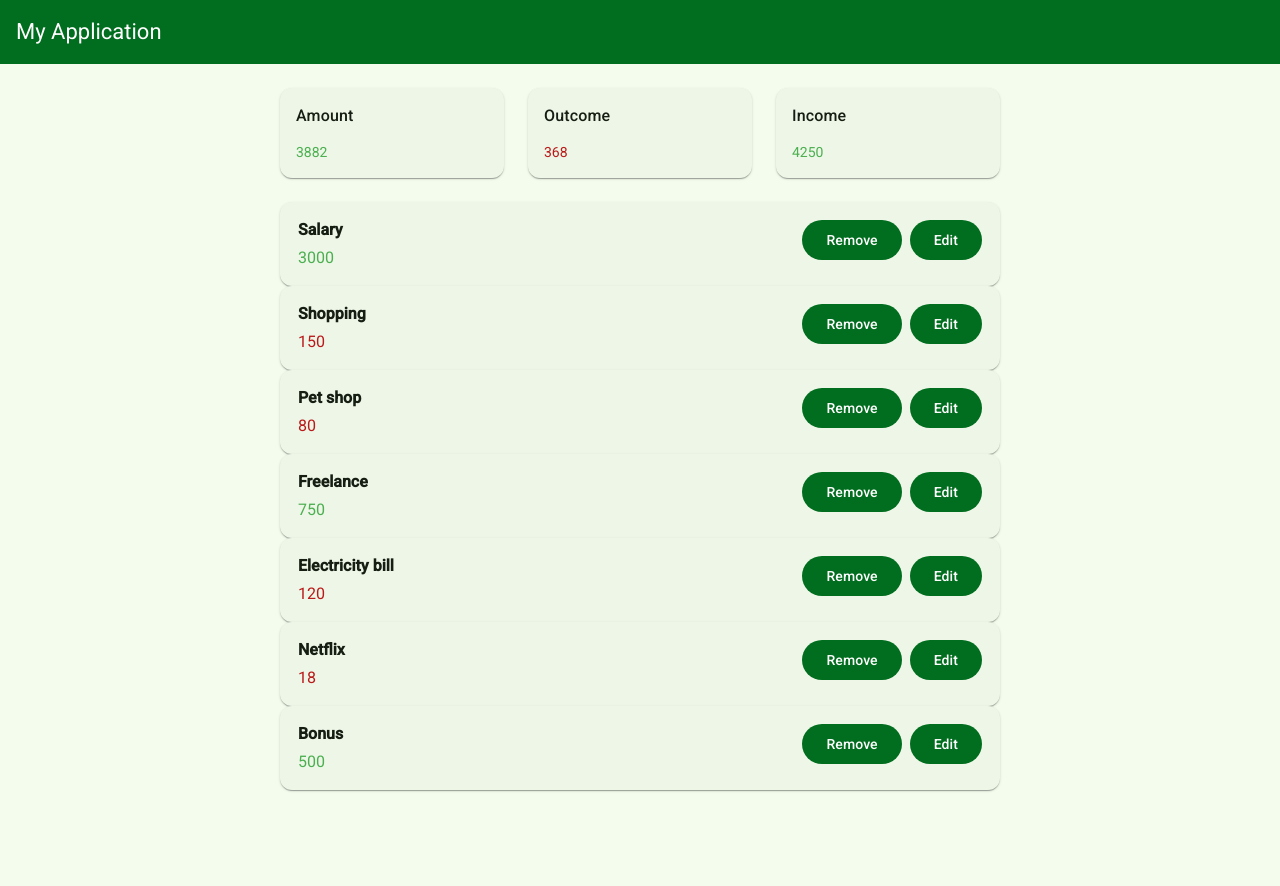
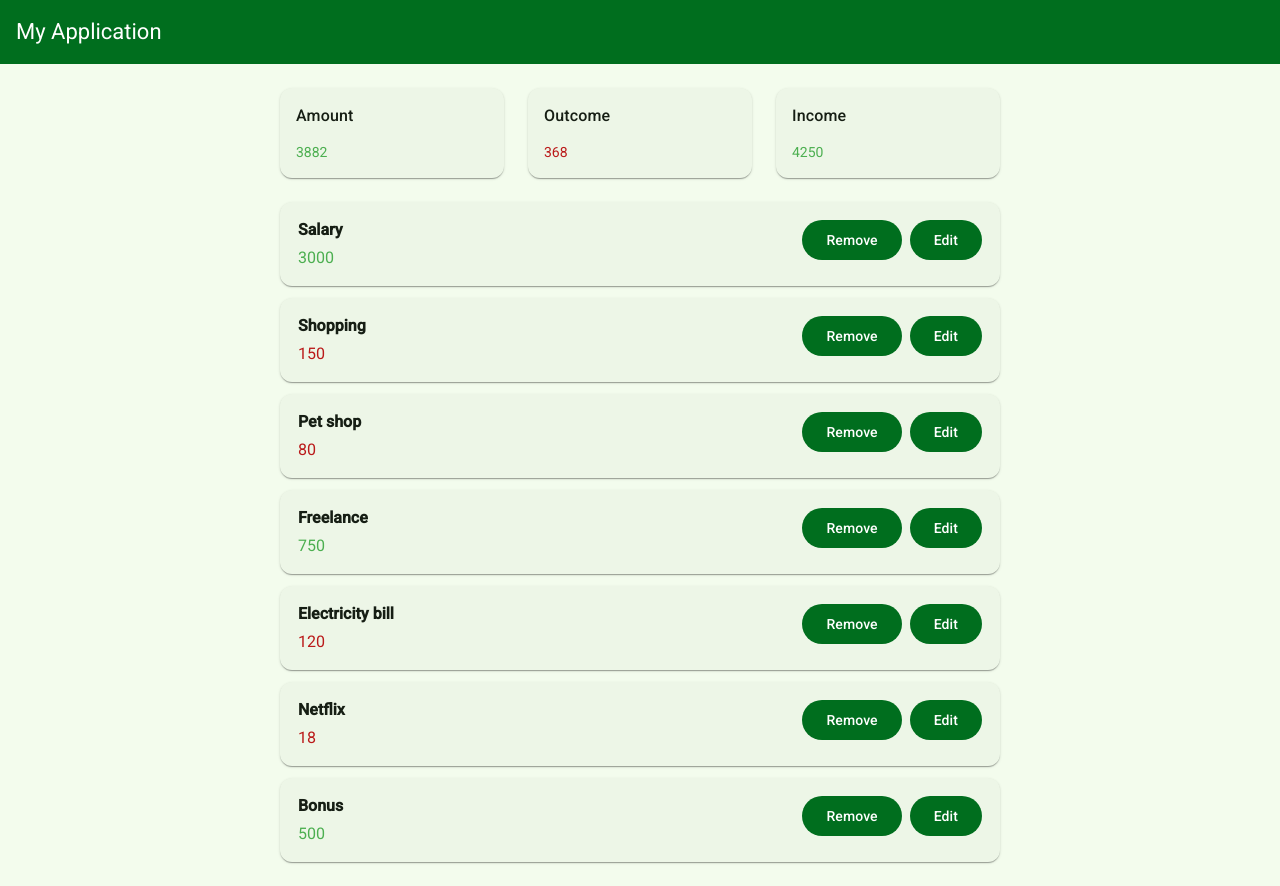
Before and after one commit to FeliperPC/financial-manager, an Angular app: page / in a window 1280 px wide. Before the commit the page ends 814 px from the top, so only its background shows below. Built offline with nearby package versions, Linux system fonts and the light colour scheme; data requests are answered from the project's data file.

Commit message:
Enhance transaction item display with additional styling
- Added a class to the transaction item component for improved styling.
- Introduced margin and block display properties in the SCSS for better spacing between transaction items.

```diff
--- a/src/app/features/home/home.html
+++ b/src/app/features/home/home.html
@@ -1,7 +1,7 @@
 <app-balance [transactions]="transactions()"></app-balance>
 <div class="transactions">
   @for (transaction of transactions(); track $index) {
-    <app-transaction-item [transaction]="transaction"></app-transaction-item>
+    <app-transaction-item class="transaction" [transaction]="transaction"></app-transaction-item>
   } @empty {
     <app-no-transaction></app-no-transaction>
   }
--- a/src/app/features/home/home.scss
+++ b/src/app/features/home/home.scss
@@ -1,3 +1,8 @@
 .transactions {
   margin: 24px 0;
 }
+
+.transaction {
+  margin-bottom: 12px;
+  display: block;
+}
```
